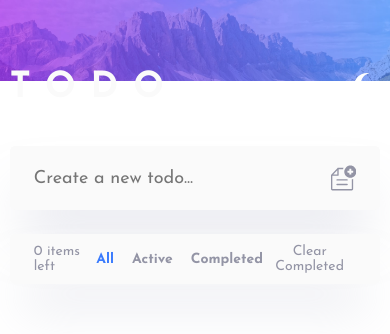
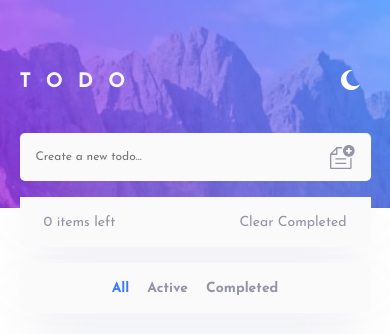
Before and after one commit to DonUggioni/todo-app, a React (Create React App) app: page / in a window 390 px wide. Shown: the top 334 px of the page. Built offline with nearby package versions, Linux system fonts and the light colour scheme.

Commit message:
Fixed bug for filter buttons on mobile screens

```diff
--- a/src/App.scss
+++ b/src/App.scss
@@ -15,11 +15,15 @@ html {
 body {
   height: 100vh;
   font-family: 'Josefin Sans', sans-serif;
-  font-size: 1.8rem;
+  font-size: clamp(1.2rem, 3vw, 1.8rem);
   background-image: url('./assets/images/bg-desktop-light.jpg');
   background-repeat: no-repeat;
   background-position: top;
   background-size: 100%;
   display: flex;
   justify-content: center;
+
+  @media screen and (max-width: 900px) {
+    background-image: url('./assets/images/bg-mobile-light.jpg');
+  }
 }
--- a/src/components/header/Header.scss
+++ b/src/components/header/Header.scss
@@ -9,11 +9,17 @@
 
   &__heading {
     color: variables.$lt-grey-100;
+    font-size: clamp(2rem, 5vw, 4rem);
     text-transform: uppercase;
     letter-spacing: 1.5rem;
   }
 
   &__icon-container {
     cursor: pointer;
+    padding-right: 1rem;
+
+    & img {
+      width: clamp(2rem, 5vw, 2.6rem);
+    }
   }
 }
--- a/src/components/listItem/ListItem.js
+++ b/src/components/listItem/ListItem.js
@@ -52,10 +52,10 @@ function ListItem({ description, id, listClass, descriptionClass, index }) {
       <form
         onSubmit={editedTodoHandler}
         className={isEditing ? 'item__edit item__edit--visible' : 'item__edit'}
+        onChange={editedTodoHandler}
       >
         <input
           type="text"
-          onChange={editedTodoHandler}
           onBlur={editedTodoHandler}
           className="item__edit-input"
           ref={editInput}
--- a/src/components/listItem/ListItem.scss
+++ b/src/components/listItem/ListItem.scss
@@ -2,9 +2,10 @@
 
 .item {
   width: 100%;
-  height: 6.4rem;
-  background-color: variables.$lt-grey-100;
+  height: clamp(4.8rem, 10vw, 6.4rem);
+  // background-color: variables.$lt-grey-100;
   border-bottom: 1px solid variables.$lt-grey-300;
+  border-radius: 5px 5px 0 0;
 
   display: flex;
   align-items: center;
@@ -12,9 +13,13 @@
   cursor: pointer;
   position: relative;
 
+  @media screen and (max-width: 540px) {
+    padding: 0 1.6rem;
+  }
+
   &__checkbox-container {
-    width: 2.4rem;
-    height: 2.4rem;
+    width: clamp(2rem, 3vw, 2.4rem);
+    height: clamp(2rem, 3vw, 2.4rem);
     border: 1px solid variables.$lt-grey-300;
     border-radius: 50px;
 
@@ -22,7 +27,6 @@
     align-items: center;
     justify-content: center;
     transition: all 0.4s;
-    position: relative;
   }
 
   &__checkbox-container:hover {
@@ -37,8 +41,8 @@
   }
 
   &__checkbox-container--active {
-    width: 2.4rem;
-    height: 2.4rem;
+    width: clamp(2rem, 3vw, 2.4rem);
+    height: clamp(2rem, 3vw, 2.4rem);
     border: double 1px transparent;
     background-image: linear-gradient(variables.$checkbox-gradient);
     background-origin: border-box;
@@ -53,6 +57,11 @@
     width: 1.2rem;
     height: 1rem;
     display: none;
+
+    @media screen and (max-width: 540px) {
+      width: 1rem;
+      height: 0.8rem;
+    }
   }
 
   &__checkbox-container--active &__icon-check {
@@ -70,12 +79,20 @@
   &__description {
     color: variables.$lt-grey-500;
     margin-left: 2.4rem;
+
+    @media screen and (max-width: 540px) {
+      margin-left: 1.2rem;
+    }
   }
 
   &__description-checked {
     text-decoration: line-through;
     color: variables.$lt-grey-300;
     margin-left: 2.4rem;
+
+    @media screen and (max-width: 540px) {
+      margin-left: 1.2rem;
+    }
   }
 
   &__edit {
@@ -114,8 +131,8 @@
   }
 
   &__icon {
-    width: 1.6rem;
-    height: 1.6rem;
+    width: clamp(1.2rem, 3vw, 1.6rem);
+    height: clamp(1.2rem, 3vw, 1.6rem);
     cursor: pointer;
     visibility: hidden;
     transition: 0.1s;
@@ -123,6 +140,10 @@
     &:hover {
       fill: variables.$lt-grey-500;
     }
+
+    @media screen and (max-width: 900px) {
+      visibility: visible;
+    }
   }
 
   &:hover .item__icon {
--- a/src/components/userInput/UserInput.scss
+++ b/src/components/userInput/UserInput.scss
@@ -9,23 +9,29 @@
   padding: 0 2.4rem;
   gap: 2.4rem;
   fill: variables.$lt-grey-400;
-  margin-bottom: 2.4rem;
+  margin-bottom: clamp(1.6rem, 3vw, 2.4rem);
   box-shadow: 0px 35px 50px -15px rgba(194, 195, 214, 0.5);
+  position: relative;
+
+  @media screen and (max-width: 540px) {
+    padding: 0 1.6rem;
+    gap: 1.2rem;
+  }
 
   & :hover {
     fill: variables.$lt-grey-500;
   }
 
   &__icon {
-    width: 3rem;
-    height: 3rem;
+    width: clamp(2.8rem, 5vw, 3rem);
+    height: clamp(2.8rem, 5vw, 3rem);
     cursor: pointer;
     transition: all 0.2s;
   }
 
   &__input {
     width: 100%;
-    height: 6.4rem;
+    height: clamp(4.8rem, 10vw, 6.4rem);
     border: none;
     outline: none;
 
--- a/src/filters/ListFilters.scss
+++ b/src/filters/ListFilters.scss
@@ -10,6 +10,8 @@
   align-items: center;
   justify-content: space-between;
   padding: 0 2.4rem;
+  border-radius: 0 0 5px 5px;
+  position: relative;
 
   &__items-left {
     text-transform: lowercase;
@@ -19,6 +21,24 @@
     display: flex;
     align-items: center;
     gap: 1.8rem;
+
+    @media screen and (max-width: 540px) {
+      position: absolute;
+      top: 4.6rem;
+      left: 50%;
+      transform: translateX(-50%);
+      z-index: 10;
+      width: 90vw;
+      height: 5rem;
+      display: flex;
+      align-items: center;
+      background-color: variables.$lt-grey-100;
+
+      justify-content: center;
+      box-shadow: 0px 35px 50px -15px rgba(194, 195, 214, 0.5);
+      border-radius: 5px;
+      margin-top: 2rem;
+    }
 
     & .button {
       border: none;
--- a/src/layout/Layout.scss
+++ b/src/layout/Layout.scss
@@ -1,10 +1,14 @@
+@use '../sass/variables';
+
 .main {
-  width: 95vw;
+  width: 90vw;
   max-width: 54rem;
 }
 
 .list__wrapper {
   box-shadow: 0px 35px 50px -15px rgba(194, 195, 214, 0.5);
   border-radius: 5px;
-  overflow: hidden;
+  // overflow: hidden;
+  background-color: variables.$lt-grey-100;
+  position: relative;
 }
--- a/src/sass/_dark-theme.scss
+++ b/src/sass/_dark-theme.scss
@@ -3,6 +3,10 @@
 .dark {
   background-color: variables.$dt-grey-700;
   background-image: url('../assets/images/bg-desktop-dark.jpg');
+
+  @media screen and (max-width: 900px) {
+    background-image: url('../assets/images/bg-mobile-dark.jpg');
+  }
 
   & .form {
     background-color: variables.$dt-grey-600;
@@ -71,8 +75,14 @@
   }
 
   & .filter {
+    color: variables.$dt-grey-400;
     background-color: variables.$dt-grey-600;
-    color: variables.$dt-grey-400;
+
+    &__buttons-container {
+      background-color: variables.$dt-grey-600;
+      box-shadow: 0px 35px 50px -15px rgba(0, 0, 0, 0.5);
+    }
+
     & .button {
       color: variables.$dt-grey-400;
 
@@ -92,4 +102,8 @@
       outline: none;
     }
   }
+
+  & .list__wrapper {
+    background-color: variables.$dt-grey-600;
+  }
 }
```
